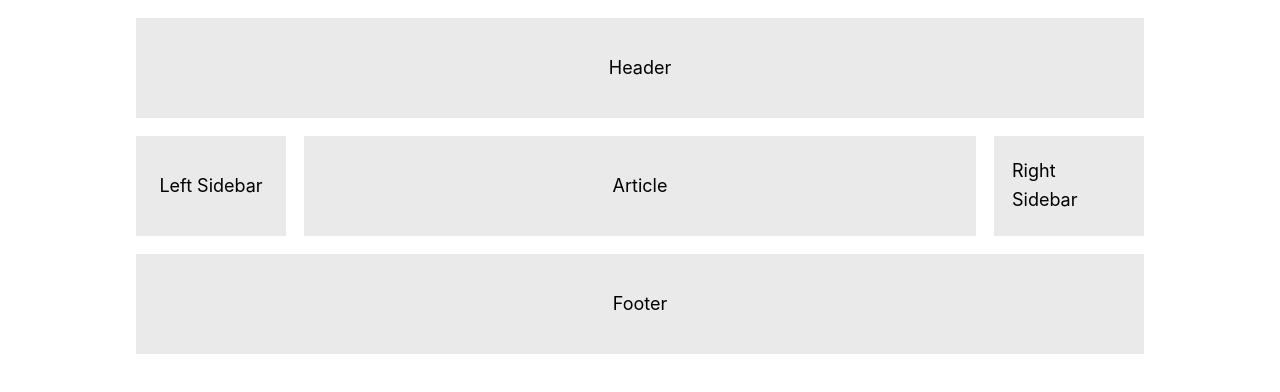
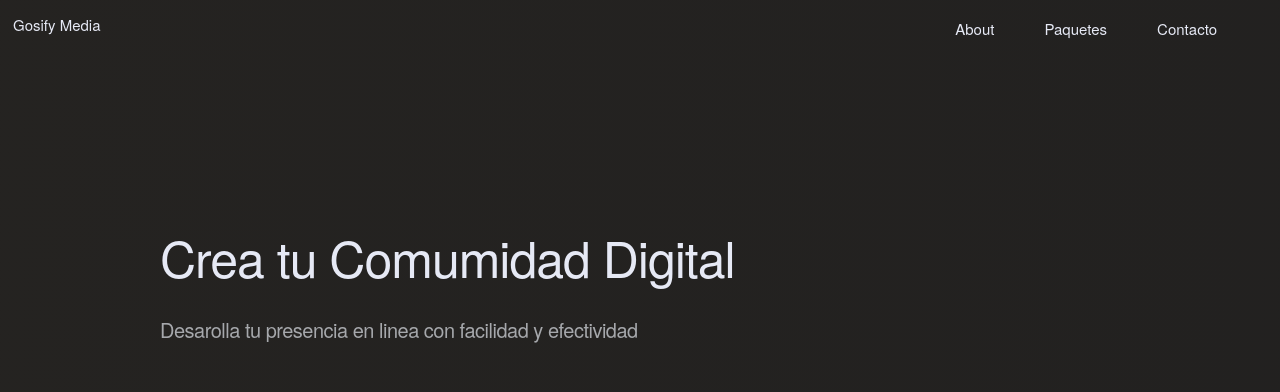
Before and after one commit to mgonza63/next-portfolio, a Next.js app: page / in a window 1280 px wide. Shown: the top 392 px of the page. Built offline with nearby package versions, Linux system fonts and the light colour scheme.

Commit message:
changed layout for gosify

```diff
--- /dev/null
+++ b/components/Header.js
@@ -0,0 +1,42 @@
+function Header() {
+    return (
+        <header className="u-full-width">
+
+            <ul>
+                <h6>Gosify Media</h6>
+                <li>
+                <h6>Contacto</h6>
+                </li>
+                <li>
+                    <h6>Paquetes</h6>
+                </li>
+                <li>
+
+                    <h6>About</h6>
+                </li>
+            </ul>
+     <style jsx>{`
+
+        h6 {
+            color: rgb(230, 233, 245);
+        }
+        li {
+            list-style:  none;
+            padding-right: 50px;
+            display: inline-block;
+            float: right;
+            position: relative;
+            top: -5vh;
+        }
+    `}
+    </style>
+        </header>
+
+    )
+  }
+
+//   <h6>About</h6>
+//   <h6>Paquetes</h6>
+//   <h6>Contacto</h6>
+
+  export default Header
--- /dev/null
+++ b/components/HeroSection.js
@@ -0,0 +1,33 @@
+function Hero() {
+    return (
+        <article className="container">
+            <h1 className="hero">Crea tu Comumidad Digital</h1>
+            <h5 className="subhero">Desarolla tu presencia en linea con facilidad y efectividad</h5>
+
+            <style jsx>{`
+                .container {
+                    height: 50vh;
+
+                }
+                .hero {
+                    position: relative;
+                    top: 40%;
+                    color: rgb(230, 233, 245);
+                }
+                .subhero {
+                    position: relative;
+                    top: 42%;
+                    color: rgb(166, 168, 172);
+                    font-weight: lighter;
+                    font-size: 20px;
+                }
+
+            `}
+            </style>
+
+        </article>
+
+    )
+  }
+
+  export default Hero
--- a/components/Layout.js
+++ b/components/Layout.js
@@ -1,7 +1,6 @@
-import styles from './layout.module.css'
 
 function Layout({ children }) {
-    return <div className={styles.container}>{children}</div>
+    return <div className={Layout}>{children}</div>
   }
 
   export default Layout
--- a/package.json
+++ b/package.json
@@ -5,7 +5,9 @@
   "scripts": {
     "dev": "next dev",
     "build": "next build",
-    "start": "next start"
+    "start": "next start",
+    "export": "npm run build && next export"
+
   },
   "dependencies": {
     "next": "9.3.6",
--- a/pages/index.js
+++ b/pages/index.js
@@ -1,35 +1,20 @@
 import Head from 'next/head'
 import Layout from '../components/Layout'
-
+import Header from '../components/Header'
+import Hero from '../components/HeroSection'
 
 export default function Home() {
   return (
     <Layout>
       <Head>
-        <title>Create Next App</title>
+        <title>Mauricio Gonzalez</title>
+        <meta name="viewport" content="initial-scale=1.0, width=device-width" />
+
+        <link rel="stylesheet" href="https://cdnjs.cloudflare.com/ajax/libs/skeleton/2.0.4/skeleton.min.css"></link>
+        <link href="https://fonts.googleapis.com/css2?family=DM+Mono&family=Playfair+Display:wght@500&display=swap" rel="stylesheet"></link>
       </Head>
-      <div class="grid">
-        <header>
-          Header
-        </header>
-
-        <aside class="sidebar-left">
-          Left Sidebar
-        </aside>
-
-        <article>
-          Article
-        </article>
-
-        <aside class="sidebar-right">
-          Right Sidebar
-        </aside>
-
-        <footer>
-          Footer
-        </footer>
-      </div>
-
+      <Header />
+      <Hero  />
 
     </Layout>
   )
--- a/styles/global.css
+++ b/styles/global.css
@@ -1,40 +1,23 @@
 html,
 body {
-  padding: 0;
-  margin: 0;
-  font-family: -apple-system, BlinkMacSystemFont, Segoe UI, Roboto, Oxygen, Ubuntu,
-    Cantarell, Fira Sans, Droid Sans, Helvetica Neue, sans-serif;
-  line-height: 1.6;
-  font-size: 18px;
+
+  font-family: 'Playfair Display', serif;
+
+  background: linear-gradient(270deg, #201f1f, #272522, #3f3935);
+  background-size: 600% 600%;
+
+  animation: Gradient 20s ease infinite;
+
 }
-.grid {
-    display: grid;
-    grid-template-columns: 150px auto 150px;
-    grid-template-rows: repeat(3, 100px);
-    grid-gap: 1em;
-  }
 
-  header,
-  aside,
-  article,
-  footer {
-    background: #eaeaea;
-    padding: 1em;
-  }
+
+@keyframes Gradient {
+    0%{background-position:0% 50%}
+    50%{background-position:100% 50%}
+    100%{background-position:0% 50%}
+}
 
   header, footer {
-    grid-column: 1 / 4;
+    padding: 0.5rem;
+
   }
-
-  /* Demo Specific Styles */
-  body {
-    margin: 0 auto;
-    max-width: 56em;
-    padding: 1em 0;
-  }
-
-  .grid > * {
-    display: flex;
-    align-items: center;
-    justify-content: center;
-  }
```
Also changed, not shown: components/layout.module.css (deleted).
